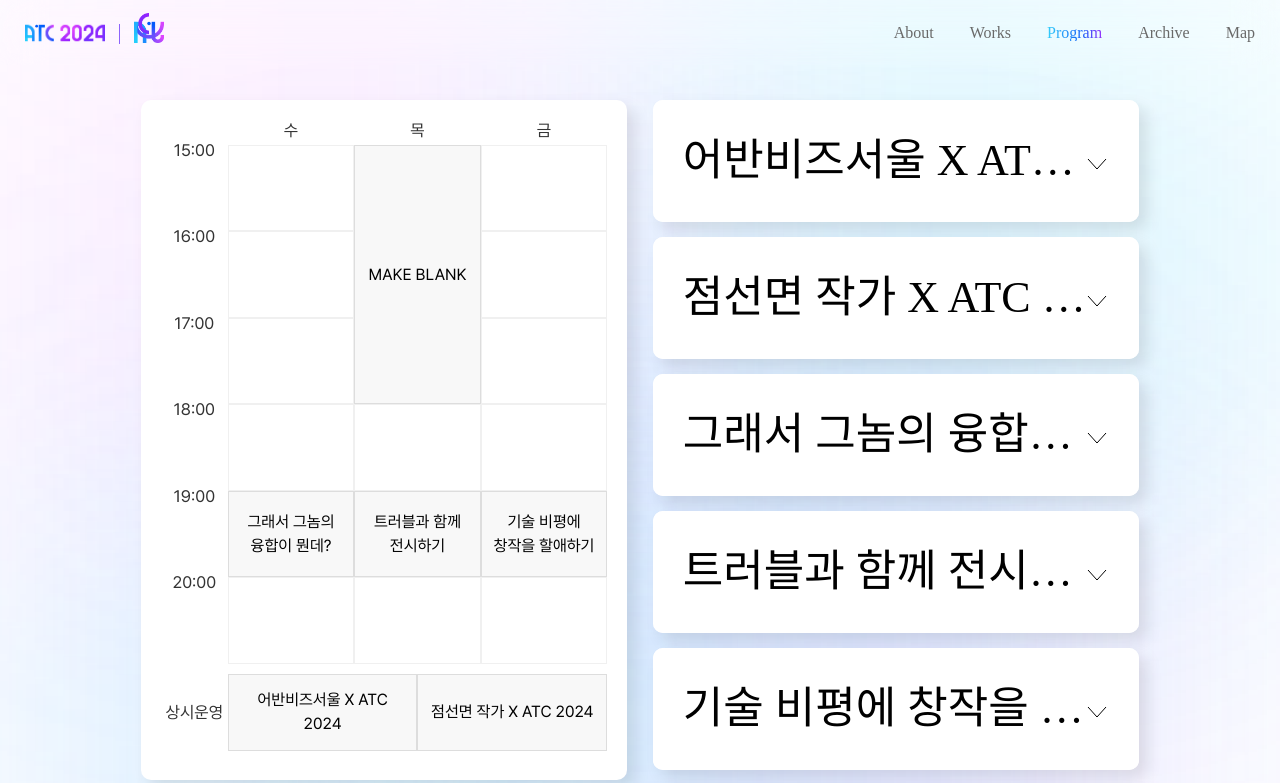
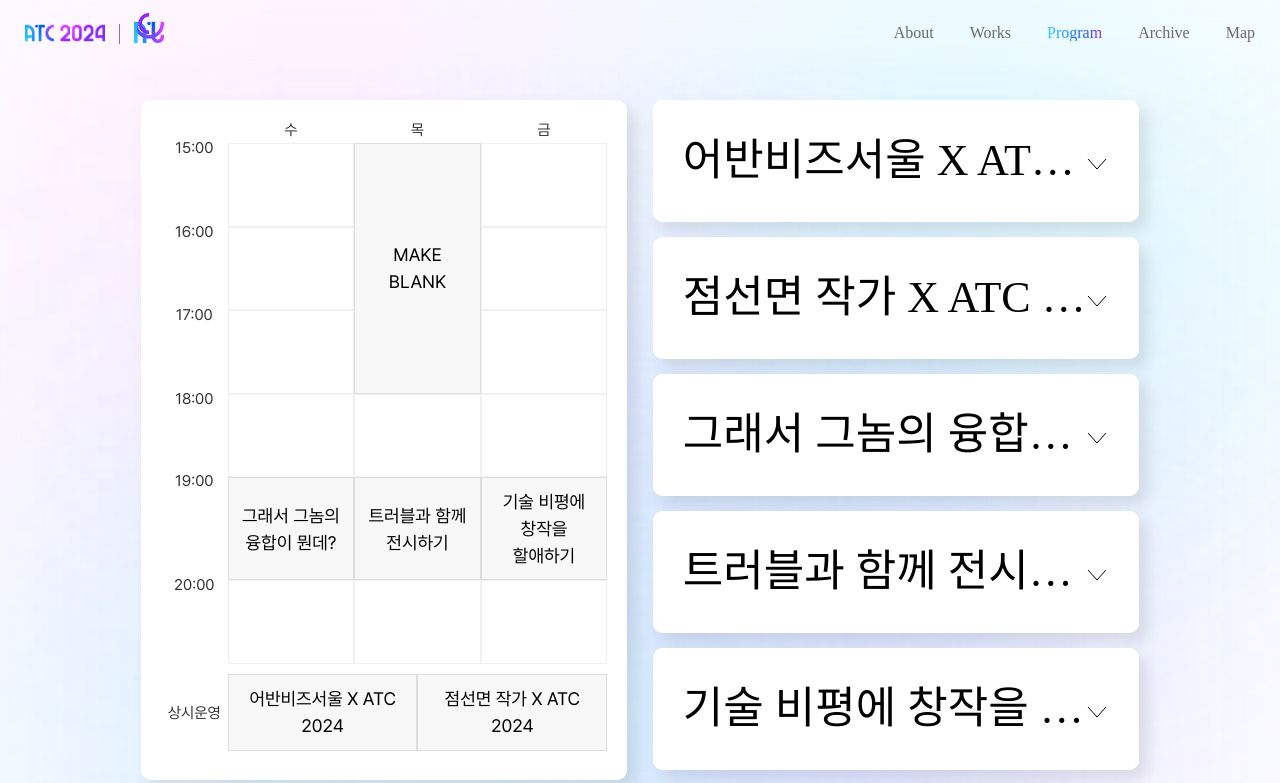
Before and after one commit to rmdnps10/ATC2024, a Next.js app: page /program in a window 1280 px wide. Shown: the top 783 px of the page. Built offline with nearby package versions, Linux system fonts and the light colour scheme.

Commit message:
Fix: 타임테이블 시간, 요일 글씨 크기 축소 #10

```diff
--- a/src/app/(main)/program/page.module.css
+++ b/src/app/(main)/program/page.module.css
@@ -120,7 +120,7 @@
 .dayHeader {
   position: relative;
   text-align: center;
-  font-size: 1.8rem;
+  font-size: 1.6rem;
   color: #333333;
   transform: translate(0, -10%);
   @media (max-width: 768px) {
@@ -144,7 +144,7 @@
   display: flex;
   justify-content: center;
   grid-column: 1;
-  font-size: 1.8rem;
+  font-size: 1.6rem;
   text-align: right;
   color: #333333;
   transform: translate(0, -8%);
@@ -155,7 +155,7 @@
   justify-content: center;
   align-items: center;
   grid-column: 1;
-  font-size: 1.8rem;
+  font-size: 1.6rem;
   text-align: right;
   color: #333333;
 }
@@ -163,14 +163,14 @@
   .timeLabel,
   .alwaysLabel,
   .dayHeader {
-    font-size: max(1rem, 1.3vw);
+    font-size: max(1rem, 1.2vw);
   }
 }
 @media (max-width: 768px) {
   .timeLabel,
   .alwaysLabel,
   .dayHeader {
-    font-size: min(1.8rem, 3vw);
+    font-size: min(1.6rem, 3vw);
   }
 }
 @media (max-width: 425px) {
@@ -199,7 +199,7 @@
   background-color: #f8f8f8;
   border: 1px solid #ddd;
   text-align: center;
-  font-size: 1.6rem;
+  font-size: 1.8rem;
   padding: 1rem;
   word-break: keep-all;
   @media (max-width: 768px) {
@@ -359,7 +359,7 @@
   font-size: 2.2rem;
   font-weight: 600;
   @media (max-width: 768px) {
-    font-size: 2.2rem;
+    font-size: 2rem;
   }
 }
 .programLocation::before {
```
